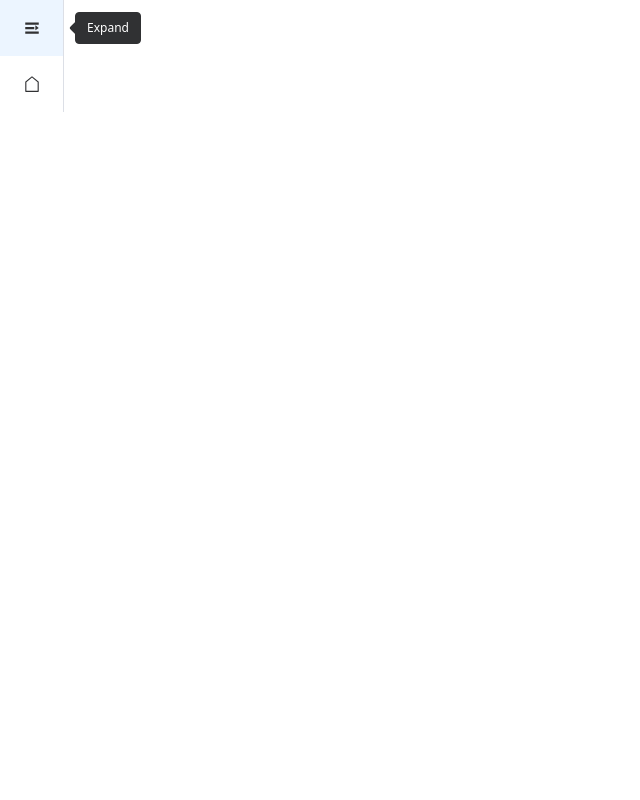
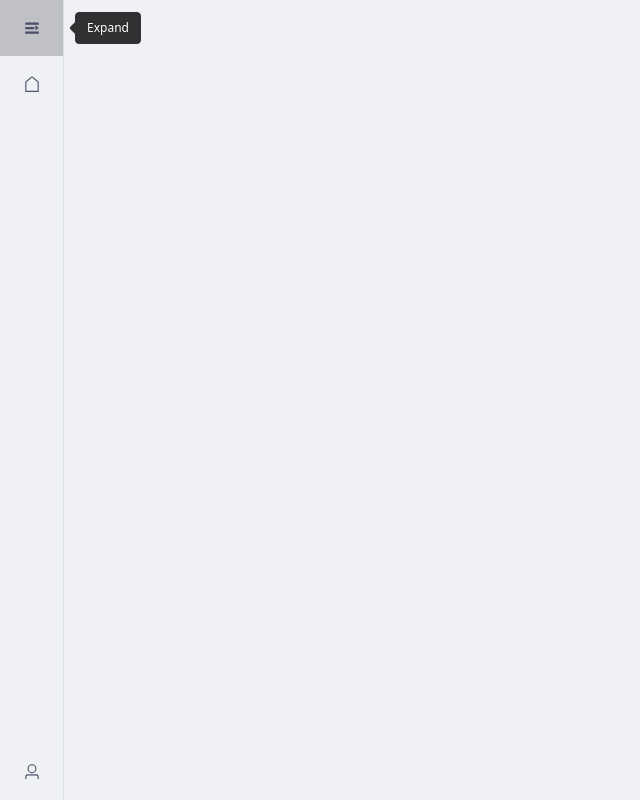
Before and after one commit to luxingzhi27/ToDo, a Vue app: page / in a window 1280 px wide. Shown: the whole page, without its empty margins (0-640 px from the left). Built offline with nearby package versions, Linux system fonts and the light colour scheme.

Commit message:
完成边栏菜单

```diff
--- a/components.d.ts
+++ b/components.d.ts
@@ -7,9 +7,7 @@ export {}
 
 declare module 'vue' {
   export interface GlobalComponents {
-    DetailPage: typeof import('./src/components/DetailPage.vue')['default']
     ElAside: typeof import('element-plus/es')['ElAside']
-    ElButton: typeof import('element-plus/es')['ElButton']
     ElContainer: typeof import('element-plus/es')['ElContainer']
     ElHeader: typeof import('element-plus/es')['ElHeader']
     ElIcon: typeof import('element-plus/es')['ElIcon']
--- a/src/App.vue
+++ b/src/App.vue
@@ -3,18 +3,14 @@ import MainMenu from './components/MainMenu.vue';
 </script>
 
 <template>
-    <el-container>
-        <el-aside >
-            <main-menu/>
-        </el-aside>
-        <!-- <el-container>
-            <el-header>
-            </el-header>
-            <el-main>
-                <router-view/>
-            </el-main>
-        </el-container> -->
+  <el-container style="height: 100vh">
+    <MainMenu/>
+    <el-container style="background-color: #eff1f5">
+      <el-header>
+      </el-header>
+      <el-main></el-main>
     </el-container>
+  </el-container>
 </template>
 
 <style scoped>
--- a/src/components/MainMenu.vue
+++ b/src/components/MainMenu.vue
@@ -1,6 +1,8 @@
 <script setup lang="ts">
-import { ref } from "vue";
+import {onMounted, ref} from "vue";
 import { useRouter } from "vue-router";
+
+
 const isCollapse = ref(true);
 const router = useRouter();
 
@@ -25,16 +27,24 @@ const handleSelect=(key:string)=>{
             break;
     }
 }
+
+onMounted(()=>{
+})
+
 </script>
 
 <template>
     <el-menu
         defalut-active="2"
         :collapse="isCollapse"
-        class="h-full menu"
+        class="menu h-full relative"
+        background-color="#eff1f5"
+        text-color="#4c4f69"
+        active-text-color="#7287fd"
         @open="handleOpen"
         @close="handleClose"
         @select="handleSelect"
+        style="border-right-width: 1px;"
     >
         <el-menu-item v-if="isCollapse" index="1-1">
             <el-icon><Expand /></el-icon>
@@ -48,11 +58,18 @@ const handleSelect=(key:string)=>{
             <el-icon><House /></el-icon>
             <template #title>Home</template>
         </el-menu-item>
+        <div class="absolute bottom-0 left-0 right-0">
+          <el-menu-item>
+            <el-icon><User/></el-icon>
+            <template #title>Account</template>
+          </el-menu-item>
+        </div>
+
     </el-menu>
 </template>
 
 <style scoped>
-.menu:not(.el-menu--collapse) {
-  width: 120px;
+.menu:not(.el-menu--collapse){
+  width: 200px;
 }
 </style>
```
Also changed, not shown: electron/main.ts (+21 -1 lines).
